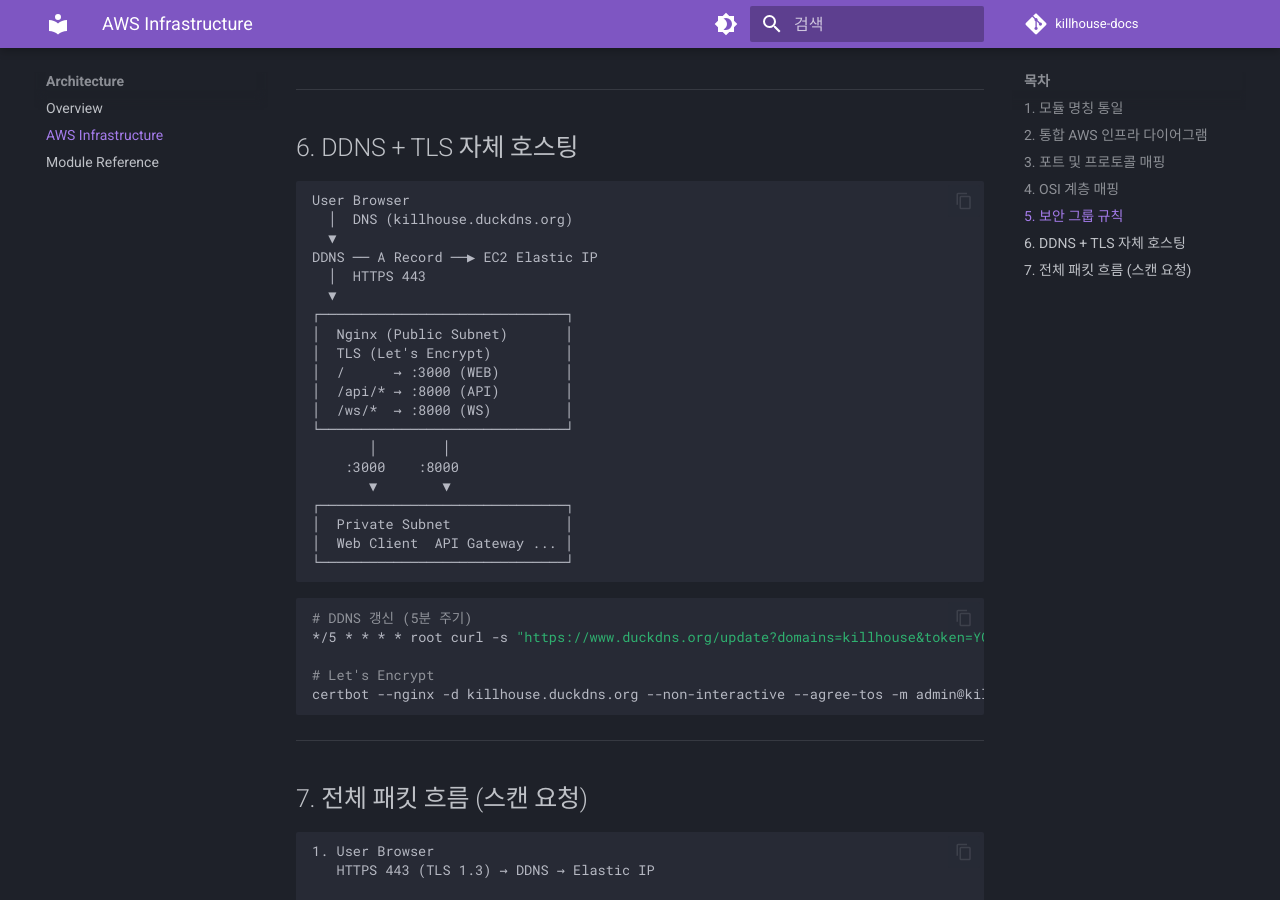
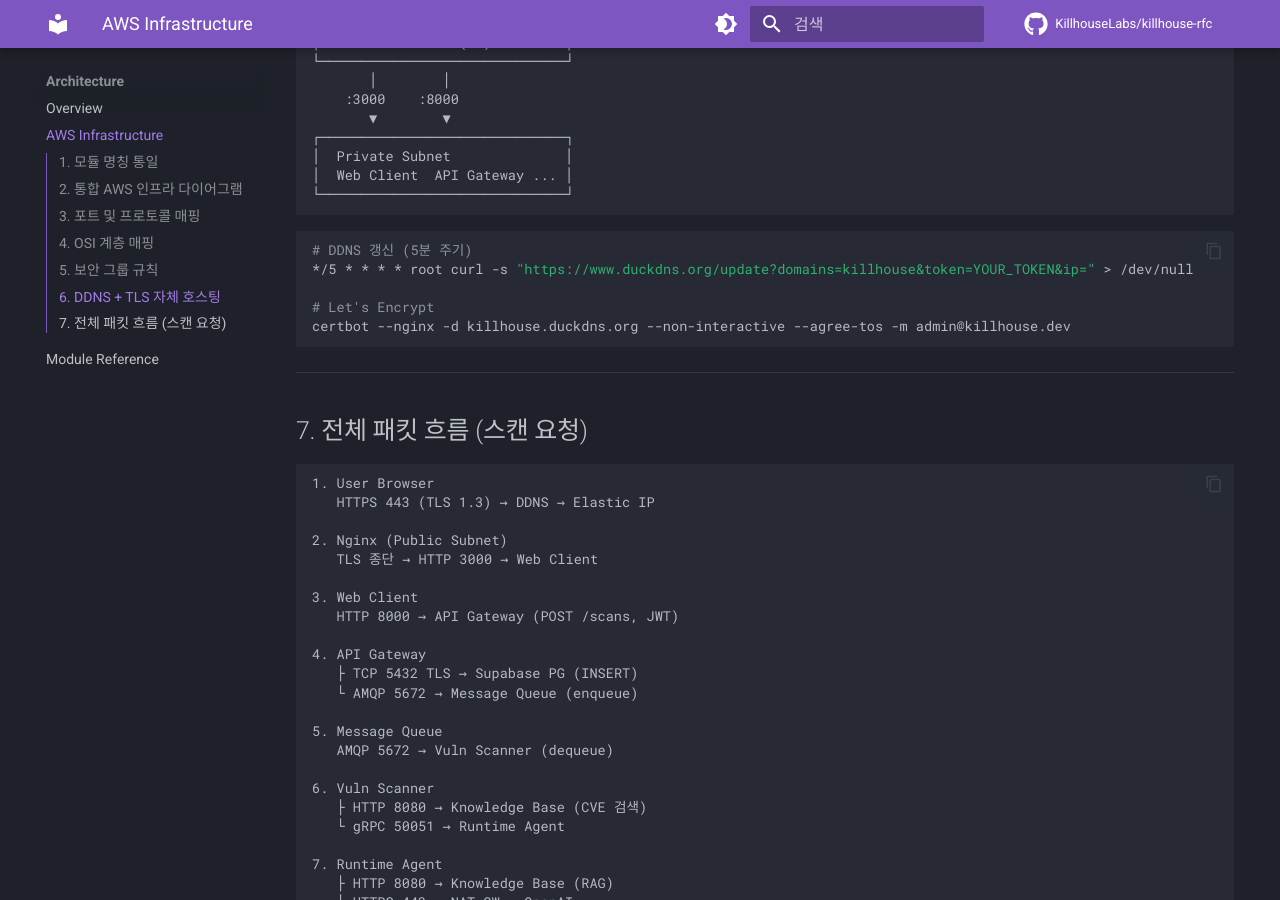
Before and after one commit to KillhouseLabs/killhouse-rfc, an MkDocs documentation site: the page built from docs/architecture/aws-infrastructure.md, in a window 1280 px wide and 900 px high, scrolled down 4014 px. Built offline with MkDocs 1.6.1 and Material for MkDocs 9.7.7, drawn with Linux system fonts in a browser that asks for light colours; comment, search, counter and statistics services are not loaded.

Commit message:
Improve navigation: add instant loading, tracking, and better    sidebar

```diff
--- a/mkdocs.yml
+++ b/mkdocs.yml
@@ -1,8 +1,8 @@
 site_name: KILLHOUSE Docs
 site_description: KILLHOUSE System Architecture & RFC Documentation
-site_url: https://your-github-username.github.io/killhouse-docs/
-repo_url: https://github.com/your-github-username/killhouse-docs
-repo_name: killhouse-docs
+site_url: https://killhouselabs.github.io/killhouse-rfc/
+repo_url: https://github.com/KillhouseLabs/killhouse-rfc
+repo_name: KillhouseLabs/killhouse-rfc
 
 theme:
   name: material
@@ -21,13 +21,21 @@ theme:
         icon: material/brightness-7
         name: Dark mode
   features:
+    - navigation.instant
+    - navigation.tracking
     - navigation.tabs
     - navigation.sections
     - navigation.expand
+    - navigation.indexes
     - navigation.top
     - toc.follow
+    - toc.integrate
+    - search.suggest
     - search.highlight
     - content.code.copy
+    - content.tabs.link
+  icon:
+    repo: fontawesome/brands/github
 
 plugins:
   - search:
@@ -55,7 +63,7 @@ markdown_extensions:
 extra:
   social:
     - icon: fontawesome/brands/github
-      link: https://github.com/your-github-username/killhouse-docs
+      link: https://github.com/KillhouseLabs/killhouse-rfc
 
 extra_javascript:
   - https://unpkg.com/mermaid@11/dist/mermaid.min.js
```
